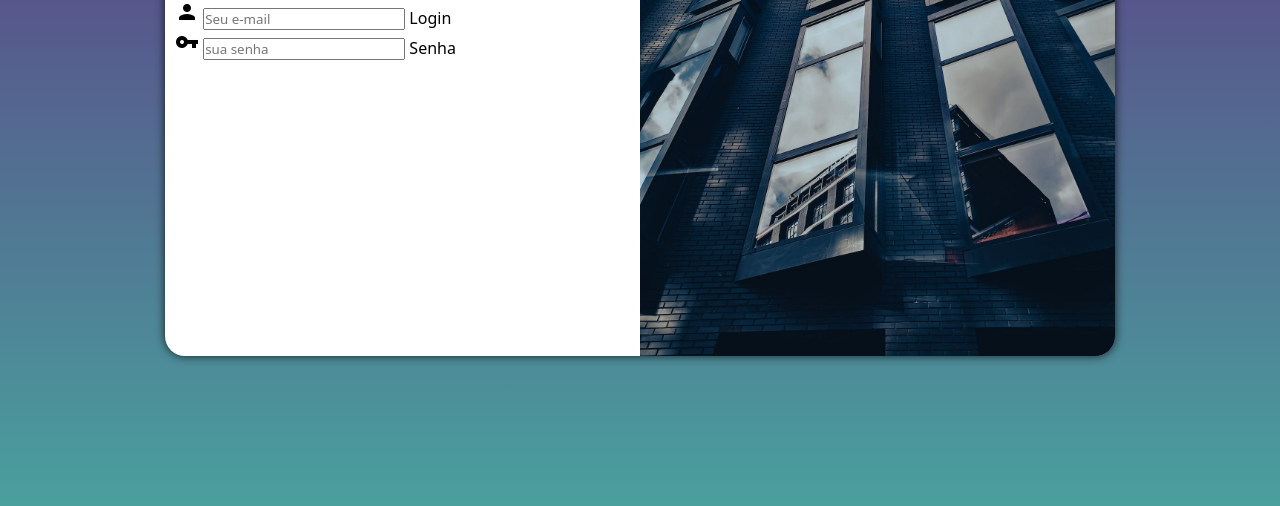
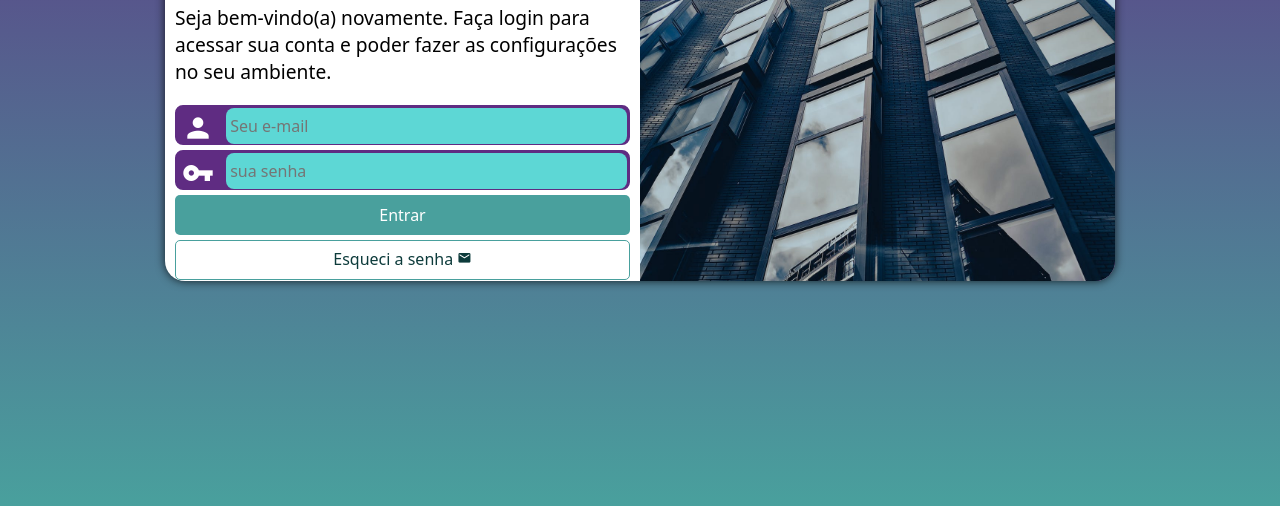
Before and after one commit to KamilyFermino/projeto-login, a plain HTML site: page index.html in a window 1280 px wide. Shown: the part 294-800 px from the top of the page. Drawn offline with Linux system fonts and the light colour scheme.

Commit message:
terminei meu site de formulario

```diff
--- a/estilos/media-query.css
+++ b/estilos/media-query.css
@@ -8,6 +8,7 @@
 
     section#login {
         width: 80vw;
+        height: 280px;
     }
     section#login > div#imagem{
         float: left;
@@ -18,6 +19,10 @@
         float: right;
         width: 70%;
     }
+    div#formulario > p {
+
+        margin: 20px 0px;
+    }
 }
 
 @media screen and (min-width: 992px) {
@@ -27,6 +32,7 @@
 
     section#login {
         width: 950px;
+        height: 350px;
     }
     section#login > div#imagem{
         float: right;
@@ -43,6 +49,7 @@
     }
     div#formulario > p{
         font-size: 1.2em;
+        margin: 20px 0px;
     }
 
 }
--- a/estilos/style.css
+++ b/estilos/style.css
@@ -30,13 +30,14 @@ section#login{
     position: absolute;
     top: 50%;
     left: 50%;
-    transform: translate(-50%, -50%);
     background-color: white;
     width: 250px;
-    height: 500px;
+    height: 515px;
     border-radius: 20px;
     overflow: hidden;
     box-shadow: 0px 0px 10px rgba(0, 0, 0, 0.768);
+
+    transform: translate(-50%, -50%);
     transition: width 0.3s, heigth 0.3s;
     transition-timing-function: ease;
 }
@@ -62,3 +63,81 @@ div#formulario > h1 {
 div#formulario > p{
     font-size: 0.8em;
 }
+
+div.campo > i {
+    color: white;
+
+    font-size: 2em;
+    width: 45px;
+    padding: 5px;
+
+}
+div.campo > input:focus-within{
+    background-color: white;
+}
+
+div.campo > input {
+    background-color: #5dd7d5;
+    font-size: 1em;
+    width: calc(100% - 50px);
+    height: 100%;
+    border-radius: 8px;
+    padding: 4px;
+    border: 0px;
+    transform: translateY(-12px);
+
+
+}
+
+form > input[type=submit]{
+    display: block;
+    font-size: 1em;
+    width: 100%;
+    height: 40px;
+    background-color: #49a09d;
+    color: white;
+    border: none;
+    border-radius: 5px;
+    cursor: pointer;
+}
+
+form > div.campo{
+    background-color: #5f2c82;
+    width: 100%;
+    display: block;
+    height: 40px;
+    border-radius: 8px;
+    margin: 5px 0px;
+    border: 2px solid  #5f2c82;;
+}
+
+form > input[type=submit]:hover{
+    background-color: rgb(38, 100, 97)
+}
+
+div.campo > label {
+    display: none;
+}
+
+form > a.botao {
+    display: block;
+    text-align: center;
+    font-size: 1em;
+    width: 100%;
+    height: 40px;
+    background-color: white;
+    border: 1px solid #49a09d;
+    border-radius: 5px;
+    text-decoration: none;
+    color: #0d3b3b;
+    padding-top: 7px;
+    margin-top: 5px;
+}
+
+form > a.botao:hover {
+    background-color: #5dd7d5;;
+}
+
+form > a.botao > i{
+    font-size: 0.9em;
+}
--- a/index.html
+++ b/index.html
@@ -14,22 +14,27 @@
     <main>
         <section id="login">
             <div id="imagem">
-                <img src="" alt="">
+
             </div>
             <div id="formulario">
                 <h1>Login</h1>
                 <p>Seja bem-vindo(a) novamente. Faça login para acessar sua conta e poder fazer as configurações no seu ambiente.</p>
-                <form action="login.php  " method="post">
+                <form action="login.php  " method="post" autocomplete="on">
                     <div class="campo">
-                        <span class="material-icons">person</span>
-                        <input type="email" name="login" id="ilogin" placeholder="Seu e-mail">
+                        <i class="material-icons">person</i>
+                        <input type="email" name="login" id="ilogin" placeholder="Seu e-mail" autocomplete="email" required maxlength="30">
                          <label for="ilogin">Login</label>
                     </div>
-                    <div class="senha">
-                        <span class="material-icons">vpn_key</span>
-                        <input type="password" name="senha" id="isenha" placeholder="sua senha">
-                         <label for="isenha">Senha</label>
+                    <div class="campo">
+                        <i class="material-icons">vpn_key</i>
+                        <input type="password" name="senha" id="isenha" placeholder="sua senha" autocomplete="current-password" required minlength="8" maxlength="20">
+                         <label
+                         for="isenha">Senha</label>
                     </div>
+                    <input type="submit" value="Entrar">
+                    <a href="esqueci.html" class="botao">
+                        Esqueci a senha <i class="material-icons">mail</i>
+                    </a>
                 </form>
             </div>
         </section>
```
